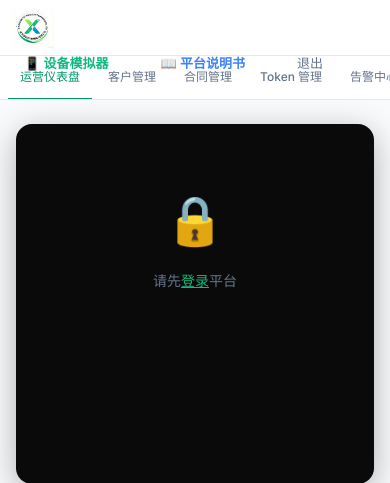
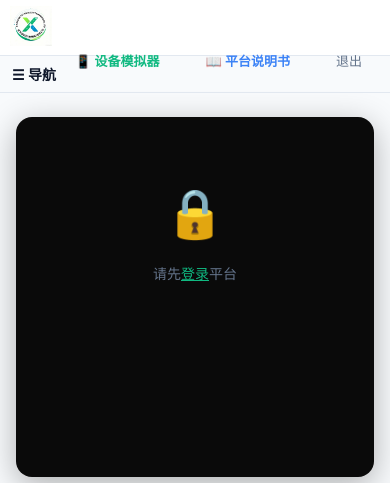
Before and after one commit to zhizhengqin/paygo-platform, a FastAPI app: page /controller in a window 390 px wide. Shown: the top 483 px of the page. Run offline with FastAPI, Linux system fonts and the light colour scheme; parts of the project's set-up code (start-up, migrations or seed data) failed here and were passed over.

Commit message:
fix: hamburger menu for mobile nav tabs — vertical list on tap, no overlap

```diff
--- a/static/style.css
+++ b/static/style.css
@@ -608,17 +608,39 @@ body {
 }
 
 /* ── 手机端适配 ── */
+.hamburger-btn { display: none; }
+
 @media (max-width: 640px) {
   /* 导航栏 */
-  .navbar { flex-wrap: wrap; padding: 8px 12px; }
+  .navbar { flex-wrap: wrap; padding: 6px 10px; min-height: 36px; }
   .navbar-brand { font-size: 12px; }
   .navbar-title { display: none; }
   .navbar-center { display: none; }
-  .navbar-right { font-size: 12px; }
+  .navbar-right { font-size: 11px; margin-left: auto; }
+  .navbar-right a { margin-right: 6px !important; white-space: nowrap; }
 
-  /* Tab 导航：横向滚动 */
-  .nav-tabs { overflow-x: auto; white-space: nowrap; -webkit-overflow-scrolling: touch; padding: 6px 8px; gap: 4px; }
-  .nav-tab { font-size: 12px; padding: 6px 12px; flex-shrink: 0; }
+  /* 汉堡菜单按钮 */
+  .hamburger-btn {
+    display: block; width: 100%; padding: 8px 12px;
+    background: var(--bg); border: none; border-bottom: 1px solid var(--border);
+    font-size: 14px; font-weight: 600; color: var(--text);
+    text-align: left; cursor: pointer; font-family: inherit;
+    position: relative; z-index: 5;
+  }
+  .navbar { position: relative; z-index: 1; }
+
+  /* Tab 导航：默认隐藏，点击汉堡后展开为竖排列表 */
+  .nav-tabs {
+    display: none; flex-direction: column; gap: 0;
+    padding: 0; border-bottom: 1px solid var(--border);
+    max-height: 50vh; overflow-y: auto;
+  }
+  .nav-tabs.open { display: flex; }
+  .nav-tab {
+    width: 100%; text-align: left; padding: 12px 16px; font-size: 14px;
+    border-bottom: 1px solid #f1f5f9; border-radius: 0;
+    flex-shrink: 0; white-space: nowrap;
+  }
 
   /* 左侧面板：全宽覆盖，默认隐藏，点击客户时显示 */
   .main-layout { flex-direction: column; }
--- a/templates/base.html
+++ b/templates/base.html
@@ -23,6 +23,7 @@
   </nav>
   {% endif %}
   {% if request.url.path != '/login' %}
+  <button class="hamburger-btn" onclick="document.querySelector('.nav-tabs').classList.toggle('open')" title="菜单">☰ 导航</button>
   <nav class="nav-tabs">
     <a class="nav-tab active" data-tab="dashboard" href="/dashboard" onclick="if(typeof switchTab==='function'){event.preventDefault();switchTab('dashboard');}">运营仪表盘</a>
     <a class="nav-tab" data-tab="customers" href="/dashboard" onclick="if(typeof switchTab==='function'){event.preventDefault();switchTab('customers');}">客户管理</a>
```
Also changed, not shown: .playwright-mcp/page-2026-05-21T03-35-40-342Z.yml (added), .playwright-mcp/page-2026-05-21T03-37-14-881Z.yml (added), .playwright-mcp/page-2026-05-21T03-47-48-637Z.yml (added), .playwright-mcp/page-2026-05-21T03-50-03-337Z.yml (added), .playwright-mcp/page-2026-05-21T03-52-43-146Z.yml (added), mobile-after-fix.png (added), mobile-dashboard.png (added), mobile-final.png (added), mobile-hamburger-open.png (added), mobile-tabs-issue.png (added), 1 other file.
